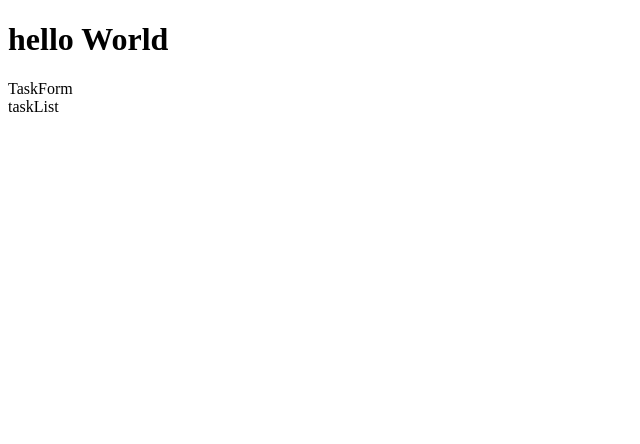
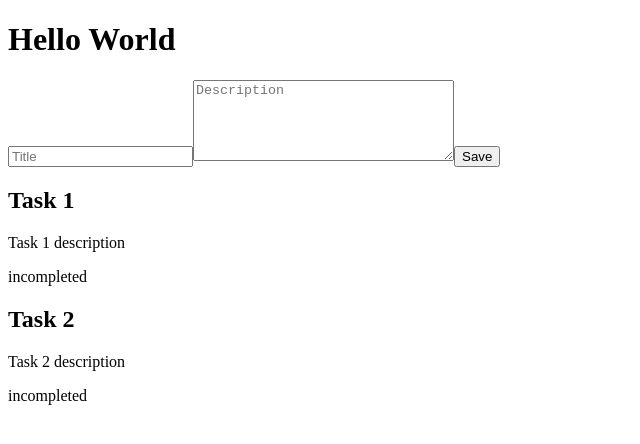
Before and after one commit to brunocoronado49/react-redux-toolkit-vite, a React (Vite) app: page / in a window 1280 px wide. Shown: the top 444 px of the page, without its empty margins (0-640 px from the left). Built offline with nearby package versions, Linux system fonts and the light colour scheme.

Commit message:
Agregando el estado dispatch para mostrar un nuevo estado

```diff
--- a/package.json
+++ b/package.json
@@ -12,7 +12,8 @@
     "@reduxjs/toolkit": "^1.8.4",
     "react": "^18.2.0",
     "react-dom": "^18.2.0",
-    "react-redux": "^8.0.2"
+    "react-redux": "^8.0.2",
+    "uuid": "^8.3.2"
   },
   "devDependencies": {
     "@types/react": "^18.0.17",
--- a/src/App.jsx
+++ b/src/App.jsx
@@ -4,12 +4,9 @@ import TaskForm from './components/TaskForm'
 import TaskList from './components/TaskList'
 
 const App = () => {
-  const taskState = useSelector(state => state.tasks)
-  console.log(taskState)
-
   return (
     <div>
-      <h1>hello World</h1>
+      <h1>Hello World</h1>
       <TaskForm />
       <TaskList />
     </div>
--- a/src/components/TaskForm.jsx
+++ b/src/components/TaskForm.jsx
@@ -1,9 +1,49 @@
-import React from 'react'
+import { useState } from "react";
+import { useDispatch } from "react-redux";
+import { addTask } from "../features/task/taskSlice";
+import { v4 } from "uuid";
 
 const TaskForm = () => {
+  const dispatch = useDispatch();
+
+  const [task, setTask] = useState({
+    title: "",
+    description: "",
+  });
+
+  const handleChange = (event) => {
+    setTask({
+      ...task,
+      [event.target.name]: event.target.value,
+    });
+  };
+
+  const handleSubmit = (event) => {
+    event.preventDefault();
+    dispatch(addTask({
+      id: v4(),
+      ...task
+    }));
+  };
+
   return (
-    <div>TaskForm</div>
-  )
-}
+    <form onSubmit={handleSubmit}>
+      <input
+        type="text"
+        name="title"
+        placeholder="Title"
+        onChange={handleChange}
+      />
+      <textarea
+        name="description"
+        cols="30"
+        rows="5"
+        placeholder="Description"
+        onChange={handleChange}
+      ></textarea>
+      <button>Save</button>
+    </form>
+  );
+};
 
-export default TaskForm
+export default TaskForm;
--- a/src/components/TaskList.jsx
+++ b/src/components/TaskList.jsx
@@ -1,9 +1,20 @@
-import React from 'react'
+import { useSelector } from "react-redux";
 
 const taskList = () => {
+  const tasks = useSelector((state) => state.tasks);
+  console.log(tasks);
+
   return (
-    <div>taskList</div>
-  )
-}
+    <div>
+      {tasks.map((task) => (
+        <div key={task.id}>
+          <h2>{task.title}</h2>
+          <p>{task.description}</p>
+          <p>{task.completed ? "completed" : "incompleted"}</p>
+        </div>
+      ))}
+    </div>
+  );
+};
 
-export default taskList
+export default taskList;
--- a/src/features/task/taskSlice.js
+++ b/src/features/task/taskSlice.js
@@ -1,9 +1,30 @@
 import { createSlice } from '@reduxjs/toolkit'
+
+const initialState = [
+  {
+    id: "1",
+    title: "Task 1",
+    description: "Task 1 description",
+    completed: false
+  },
+  {
+    id: "2",
+    title: "Task 2",
+    description: "Task 2 description",
+    completed: false
+  }
+]
 
 export const taskSlice = createSlice({
   name: 'tasks',
-  initialState: [],
-  reducers: {}
+  initialState,
+  reducers: {
+    addTask: (state, action) => {
+      state.push(action.payload)
+    }
+  }
 })
 
+export const { addTask } = taskSlice.actions
+
 export default taskSlice.reducer
```
Also changed, not shown: 1 other file (tests, documents, lock files or other folders).
